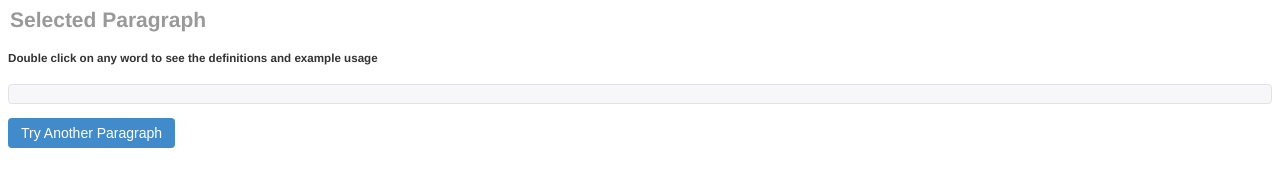
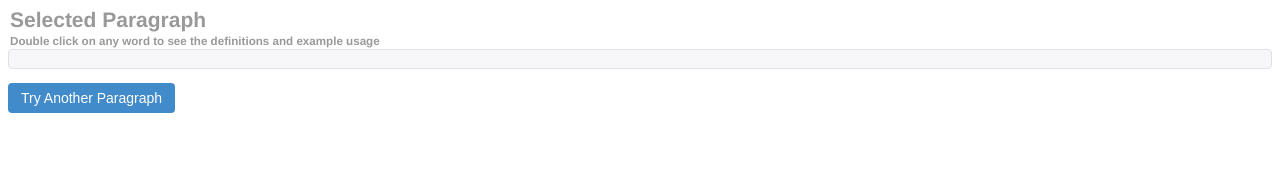
Before and after one commit to Virbhadrasinh/wordnikdictionary, a plain HTML site: page index.html in a window 1280 px wide. Both pictures are taken after a click on the button "Show Dictionary Console". Drawn offline with Linux system fonts and the light colour scheme.

Commit message:
indicate for double click on word

```diff
--- a/css/app.css
+++ b/css/app.css
@@ -15,7 +15,7 @@ textarea {
     font-size: 15px;
 }
 
-h2 {
+h2, h5 {
     color: #999;
     margin: 2px;
 }
```
